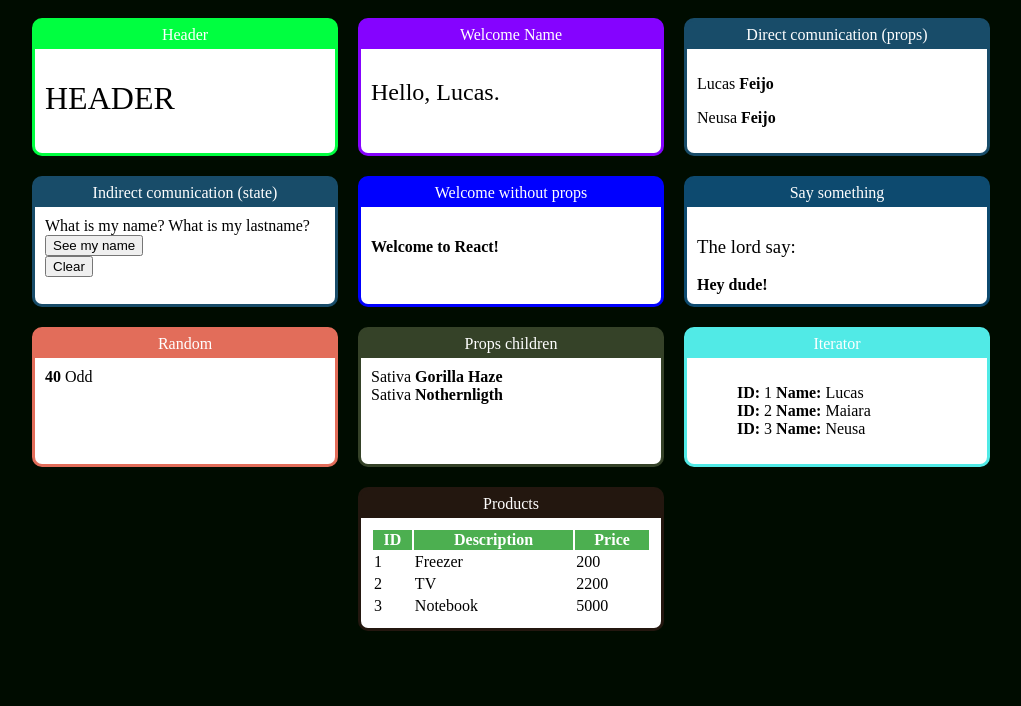
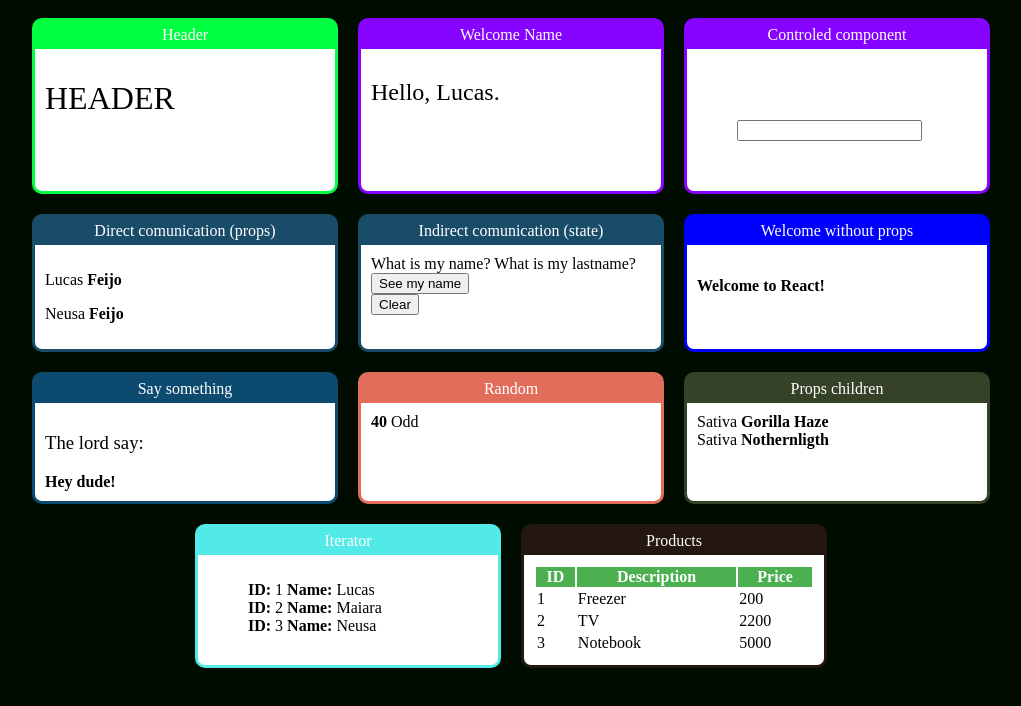
Before and after one commit to lucasfalm/react-training, a React (Create React App) app in the folder trainning/: page / in a window 1280 px wide. Shown: the top 706 px of the page, without its empty margins (129-1150 px from the left). Built offline with nearby package versions, Linux system fonts and the light colour scheme.

Commit message:
controlled component, and forms

```diff
--- a/trainning/src/App.jsx
+++ b/trainning/src/App.jsx
@@ -12,6 +12,8 @@ import Say from './components/basics/Say'
 import FatherSon from './components/relationship/FatherSon'
 import SonFather from './components/relationship/SonFather'
 import Son from './components/relationship/SonProps'
+import Input from './components/form/Input'
+
 import './App.css'
 
 // simpliest way to write an arrow function
@@ -24,6 +26,10 @@ export default _ => // _ with 1 ignored param, could be (), or (props)
 
                 <Card title="Welcome Name" color="#8503ff">
                     <Subheader name="Lucas" />
+                </Card>
+
+                <Card title="Controled component" color="#8503ff">
+                    <Input />
                 </Card>
 
                 <Card title="Direct comunication (props)" color="#184C69">
--- /dev/null
+++ b/trainning/src/components/form/Input.css
@@ -0,0 +1,6 @@
+.inputArea {
+    width: 100%;
+    padding: 20px;
+    margin: 20px;
+    box-sizing: border-box;
+}
--- /dev/null
+++ b/trainning/src/components/form/Input.jsx
@@ -0,0 +1,17 @@
+import React, { useState } from 'react'
+import './Input.css'
+
+export default _ => {
+    const [data, setData] = useState()
+
+    function change(event) {
+        setData(event.target.value)
+    }
+
+    return(
+        <div className="inputArea">
+            <h1> { data } </h1>
+            <input value={ data } onChange={ change } />
+        </div>
+    )
+}
```
